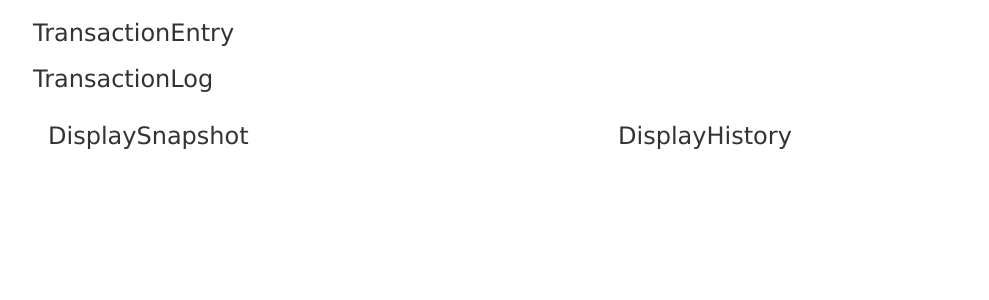
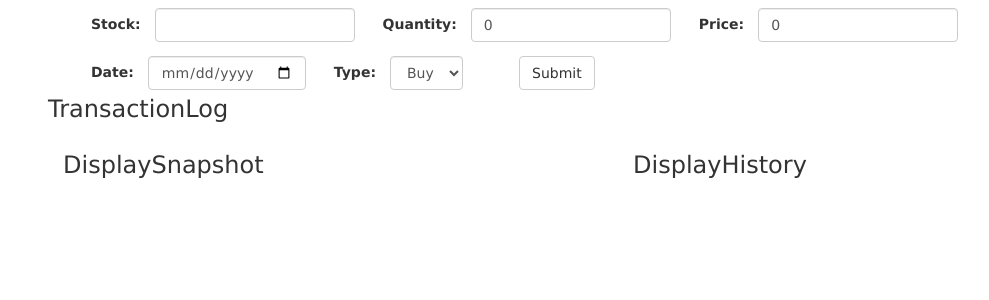
Before and after one commit to MoralesJohn/StockPlot, a React (Create React App) app: page / in a window 1280 px wide. Shown: the top 300 px of the page, without its empty margins (37-1026 px from the left). Built offline with nearby package versions, Linux system fonts and the light colour scheme.

Commit message:
dataentry form built, troubleshooting submission handling

```diff
--- a/src/App.js
+++ b/src/App.js
@@ -1,21 +1,15 @@
 import React from 'react';
 import {BrowserRouter, Route} from 'react-router-dom';
 import './App.css';
-import TransactionEntry from "./Components/TransactionEntry/TransactionEntry.js";
-import TransactionLog from "./Components/TransactionLog/TransactionLog.js";
-import DisplaySnapshot from "./Components/DisplaySnapshot/DisplaySnapshot.js";
-import DisplayHistory from "./Components/DisplayHistory/DisplayHistory.js";
+import StockManager from "./Components/StockManager/StockManager.js"
 
 class App extends React.Component {
     render() {
     	return (
 			<BrowserRouter>
 				<div className="App container">
-					<div className="dataentry" ><TransactionEntry /></div>
-					<div className="log" ><TransactionLog /></div>
-					<div className="snapshot col-xs-12 col-sm-6" ><DisplaySnapshot /></div>
-					<div className="history col-xs-12 col-sm-6" ><DisplayHistory /></div>
-				</div>
+                    <StockManager />
+                </div>
 			</BrowserRouter>
 		);
 	}
--- /dev/null
+++ b/src/Components/StockManager/StockManager.js
@@ -0,0 +1,56 @@
+import React from 'react';
+import './StockManager.css';
+import TransactionEntry from "../TransactionEntry/TransactionEntry.js";
+import TransactionLog from "../TransactionLog/TransactionLog.js";
+import DisplaySnapshot from "../DisplaySnapshot/DisplaySnapshot.js";
+import DisplayHistory from "../DisplayHistory/DisplayHistory.js";
+
+class StockManager extends React.Component {
+    constructor(props){
+        super(props);
+        let defaultLog = [
+            {
+                symbol: "msft",
+                price: 63.17,
+                date: "2017-02-02",
+                quantity: 300,
+                type: "Buy"
+            },{
+                symbol: "f",
+                price: 12.53,
+                date: "2017-02-28",
+                quantity: 1100,
+                type: "Buy"
+            },{
+                symbol: "has",
+                price: 76.16,
+                date: "2016-10-14",
+                quantity: 40,
+                type: "Buy"
+            }
+        ]
+        let log = []
+        if (log == []) {
+            log = defaultLog;
+        }
+        this.state = {log: log};
+    }
+    addLogEntry = (newEntry) => {
+        let updatedLog = this.state.log;
+        updatedLog += newEntry;
+        console.log(updatedLog);
+        this.setState({log: updatedLog});
+    }
+    render() {
+    	return (
+            <div className="App container">
+                <div className="dataentry" ><TransactionEntry addLogEntry={this.addLogEntry}/></div>
+                <div className="log" ><TransactionLog /></div>
+                <div className="snapshot col-xs-12 col-sm-6" ><DisplaySnapshot /></div>
+                <div className="history col-xs-12 col-sm-6" ><DisplayHistory /></div>
+            </div>
+		);
+	}
+}
+
+export default StockManager;
--- a/src/Components/TransactionEntry/TransactionEntry.css
+++ b/src/Components/TransactionEntry/TransactionEntry.css
@@ -0,0 +1,6 @@
+label {
+    margin: 1em 1em 1em 2em;
+}
+button {
+    margin: 0 0 0 4em;
+}
--- a/src/Components/TransactionEntry/TransactionEntry.js
+++ b/src/Components/TransactionEntry/TransactionEntry.js
@@ -2,9 +2,84 @@ import React from "react";
 import "./TransactionEntry.css";
 
 class TransactionEntry extends React.Component {
+    constructor(props){
+        super(props);
+        this.state = {
+            symbol: "",
+            date: "",
+            quantity: 0,
+            price: 0,
+            type: "Buy"
+        }
+    }
+    newTransaction = (e) => {
+        e.preventDefault();
+        let newEntry = {
+            symbol: this.state.symbol,
+            date: this.state.date,
+            quantity: this.state.quantity,
+            price: this.state.price,
+            type: this.state.type
+        }
+        console.log(newEntry);
+        this.props.addLogEntry(newEntry);
+    }
+    handleChange = (e) => {
+        this.setState({
+            [e.target.name]: e.target.value
+        });
+    }
     render(){
         return(
-            <h3>TransactionEntry</h3>
+            <div>
+                <form className="form-inline" onSubmit={this.newTransaction} >
+                    <div className="col-sm-12" >
+                        <label htmlFor="symbol" >Stock:</label>
+                        <input
+                            type="text"
+                            className="form-control"
+                            name="symbol"
+                            onChange={this.handleChange}
+                            value={this.state.symbol}/>
+                        <label htmlFor="quantity" >Quantity:</label>
+                        <input
+                            type="number"
+                            className="form-control"
+                            name="quantity"
+                            onChange={this.handleChange}
+                            value={this.state.quantity}
+                            step="1"
+                            min="1" />
+                        <label htmlFor="price" >Price:</label>
+                        <input
+                            type="number"
+                            className="form-control"
+                            name="price"
+                            onChange={this.handleChange}
+                            value={this.state.price}
+                            step="0.001"
+                            min="0" />
+                    </div>
+                    <div className="col-sm-12" >
+                        <label htmlFor="date" >Date:</label>
+                        <input
+                            type="date"
+                            className="form-control" name="date"
+                            onChange={this.handleChange}
+                            value={this.state.date} />
+                        <label htmlFor="type" >Type:</label>
+                        <select
+                            name="type"
+                            className="form-control"
+                            onChange={this.handleChange}
+                            value={this.state.type} >
+                            <option>Buy</option>
+                            <option>Sell</option>
+                        </select>
+                        <button type="submit" className="btn btn-default">Submit</button>
+                    </div>
+                </form>
+            </div>
         )
     }
 }
```
Also changed, not shown: src/Components/StockManager/StockManager.css (added).
